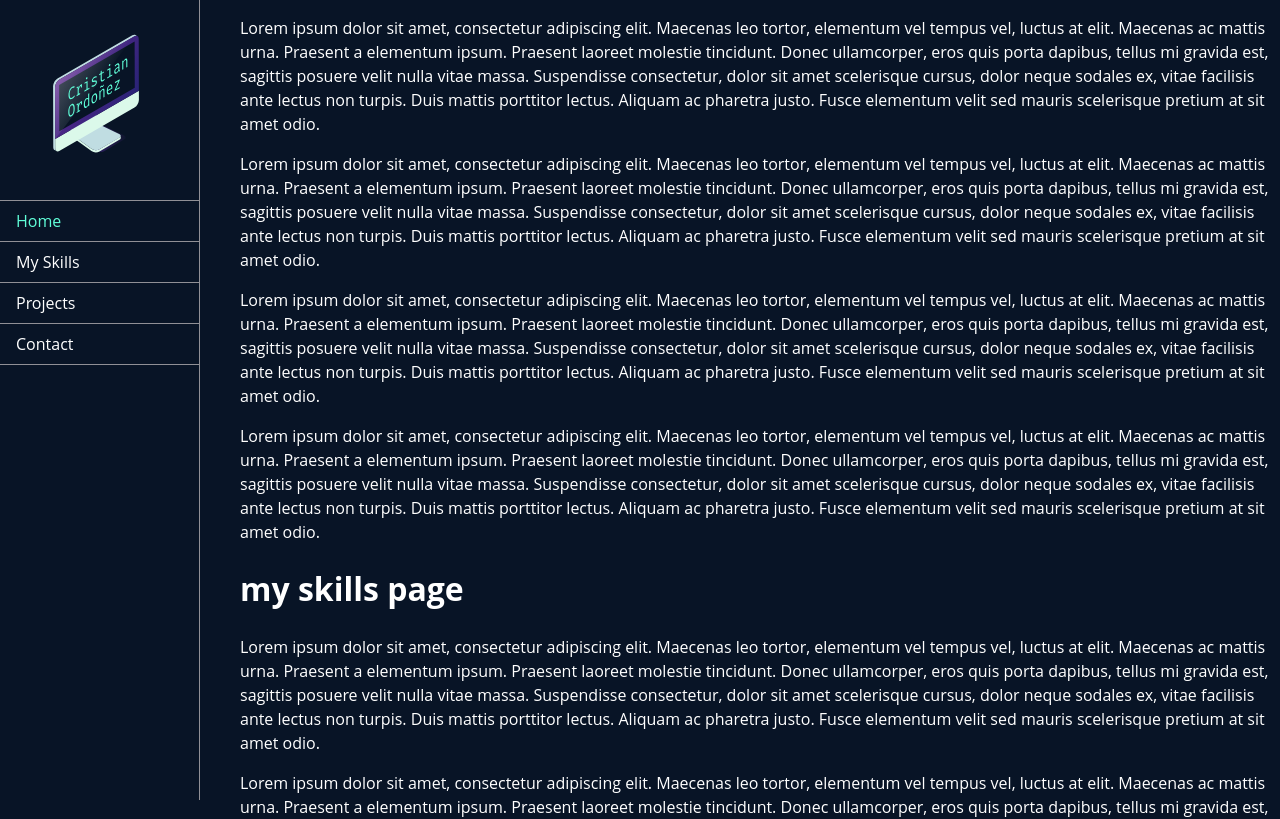
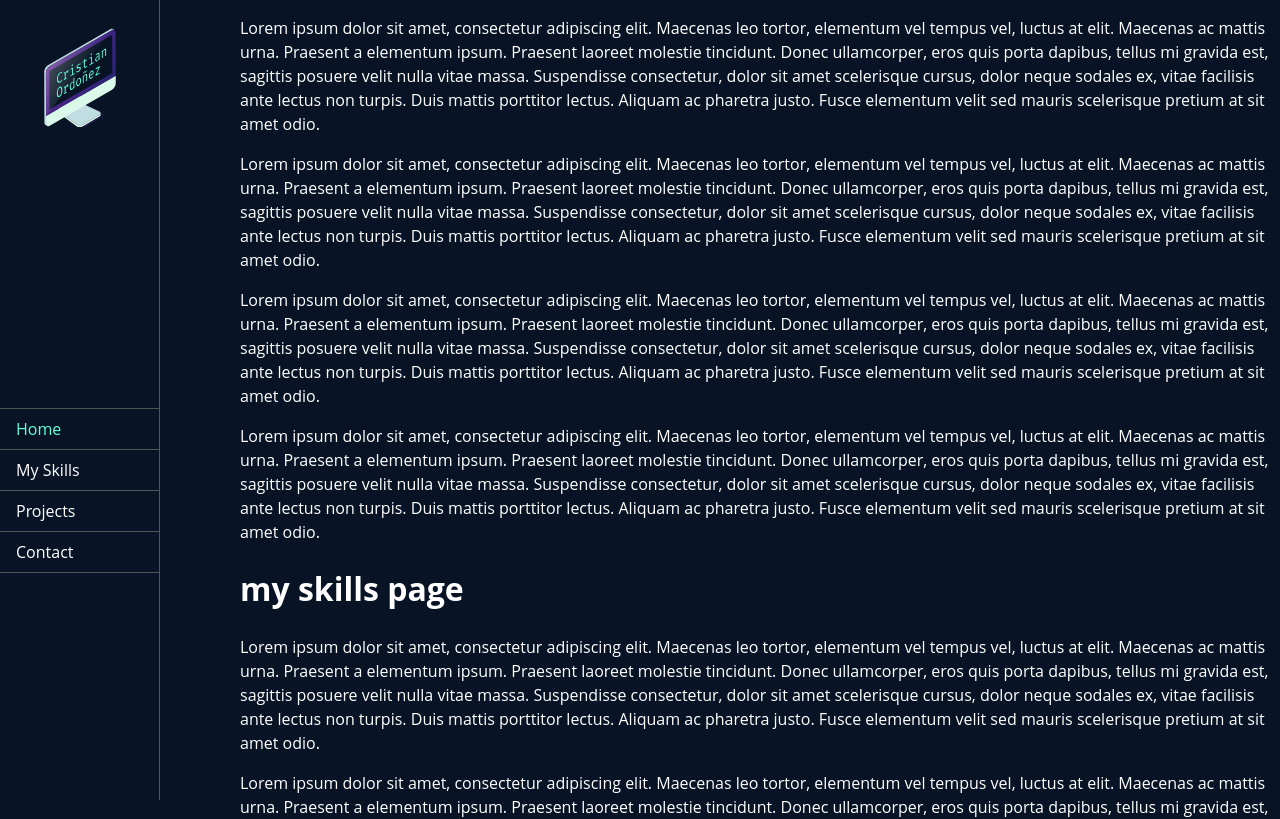
Before and after one commit to cristianordonez/Portfolio, a React app: page / in a window 1280 px wide. Shown: the top 819 px of the page. Built offline with nearby package versions, Linux system fonts and the light colour scheme; the HTML template or start-up script is replaced by a standard one.

Commit message:
Added material ui custom theme

```diff
--- a/client/src/components/Nav.jsx
+++ b/client/src/components/Nav.jsx
@@ -2,9 +2,9 @@ import React from 'react';
 import './styles/nav.css';
 import Drawer from '@mui/material/Drawer';
 import Divider from '@mui/material/Divider';
+import Typography from '@mui/material/Typography';
 import List from '@mui/material/List';
 import ListItem from '@mui/material/ListItem';
-import Avatar from '@mui/material/Avatar';
 import Logo from '../img/logo.svg';
 import * as Scroll from 'react-scroll';
 import {
@@ -17,13 +17,18 @@ import {
    scroller,
    ScrollLink,
 } from 'react-scroll';
-const drawerWidth = 200;
+
+const drawerWidth = 160;
 
 const Nav = () => {
    const logoStyle = {
-      height: '12rem',
-      width: '12rem',
+      height: '10rem',
+      width: '10rem',
    };
+   const listStyle = {
+      marginTop: '15rem',
+   };
+
    return (
       <div>
          <Drawer
@@ -40,7 +45,7 @@ const Nav = () => {
          >
             <img src={Logo} style={logoStyle}></img>
 
-            <List>
+            <List style={listStyle}>
                <Divider />
                {['home', 'myskills', 'projects', 'contact'].map(
                   (text, index) => (
--- a/client/src/index.jsx
+++ b/client/src/index.jsx
@@ -25,7 +25,7 @@ const theme = createTheme({
          primary: '#ffffff',
          secondary: '#ffe2fe',
       },
-      divider: '#909096',
+      divider: '#4E5558',
    },
    typography: {
       fontFamily: '"Open Sans", "Helvetica", "Arial", sans-serif',
```
